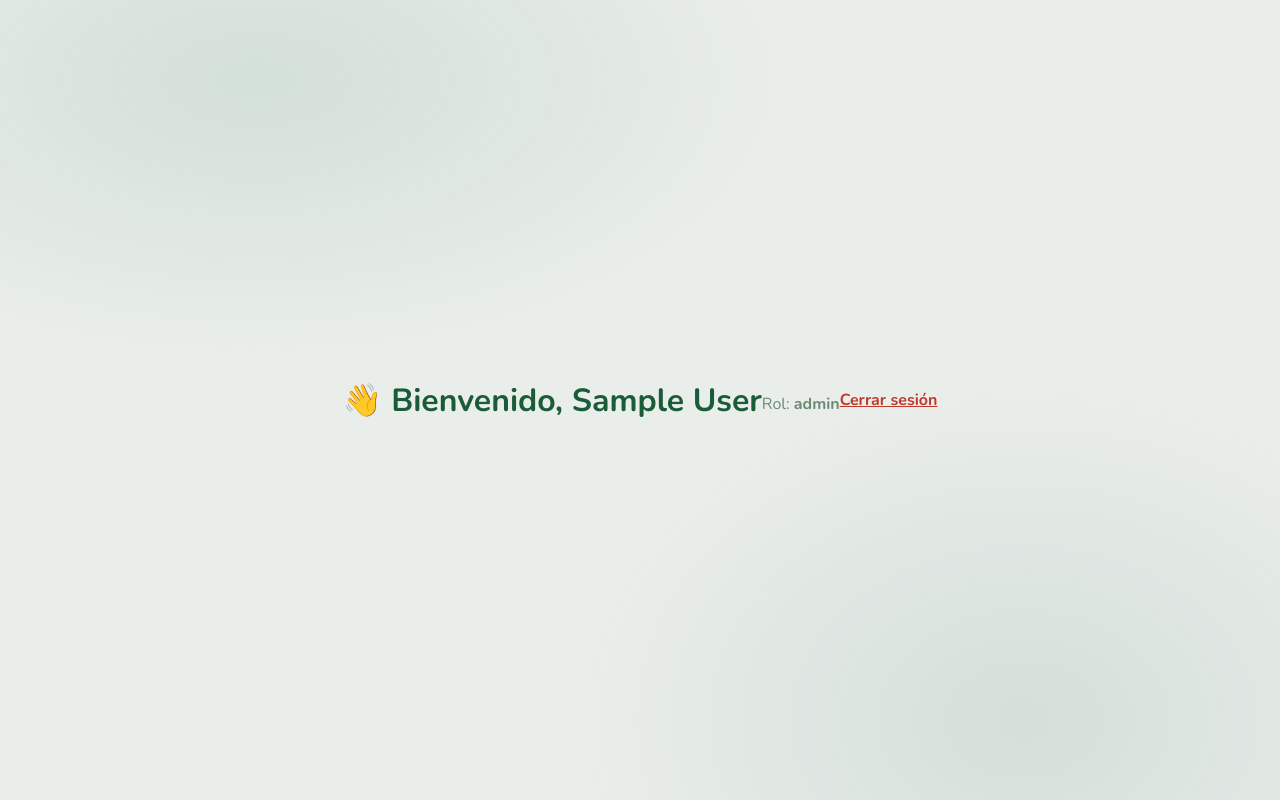
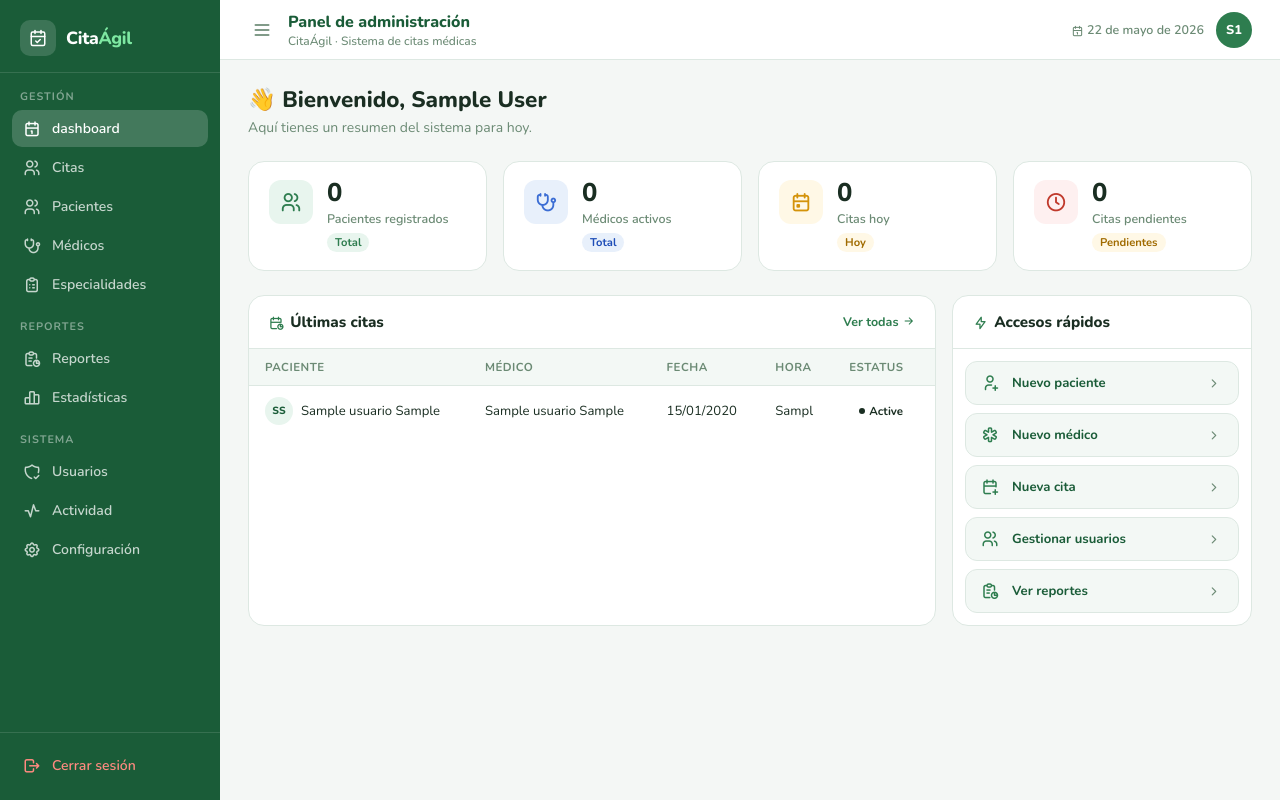
Before and after one commit to IIRandyII/Sistema-de-Gesti-n-Citas-Medicas, a PHP site: page /admin/dashboard.php in a window 1280 px wide. Run offline with PHP 8.4, Linux system fonts and the light colour scheme; the visitor is signed in with stand-in values (Sample User, id 1); tables that the repository leaves empty or names only in its code hold one stand-in row (values such as "Sample post").

Commit message:
feat(admin): add admin dashboard with reusable layout system
- Add includes/admin/layout.php (reusable sidebar + header)
- Add assets/css/admin/layout.css (base styles for all admin pages)
- Add assets/css/admin/dashboard.css (dashboard-specific styles)
- Add assets/js/admin/layout.js (sidebar toggle with localStorage)
- Add assets/js/admin/dashboard.js (stat cards entrance animation)
- Add pages/admin/dashboard.php (stats from DB, last 8 appointments)
- Fix strftime() deprecated in PHP 8.1+, replaced with date()

```diff
--- /dev/null
+++ b/assets/css/admin/dashboard.css
@@ -0,0 +1,196 @@
+/* ============================================================
+   dashboard.css — Estilos específicos del dashboard admin
+   CitaÁgil · Sistema de citas médicas
+   ============================================================ */
+
+/* ── WELCOME ── */
+.welcome { margin-bottom: 24px; }
+.welcome h1 { font-size: 1.4rem; font-weight: 800; color: var(--text); }
+.welcome p  { font-size: .875rem; color: var(--muted); margin-top: 3px; }
+
+/* ── STAT CARDS ── */
+.stats-grid {
+  display: grid;
+  grid-template-columns: repeat(4, 1fr);
+  gap: 16px;
+  margin-bottom: 24px;
+}
+
+.stat-card {
+  background: var(--white);
+  border-radius: 16px;
+  border: 1px solid var(--border);
+  padding: 18px 20px;
+  display: flex;
+  align-items: flex-start;
+  gap: 14px;
+}
+
+.stat-icon {
+  width: 44px; height: 44px;
+  border-radius: 12px;
+  display: flex; align-items: center; justify-content: center;
+  font-size: 22px;
+  flex-shrink: 0;
+}
+
+.stat-icon.green { background: var(--green-light); color: var(--green-main); }
+.stat-icon.blue  { background: var(--blue-light);  color: var(--blue-main);  }
+.stat-icon.amber { background: var(--amber-light); color: var(--amber-main); }
+.stat-icon.red   { background: var(--red-light);   color: var(--red-main);   }
+
+.stat-info { flex: 1; min-width: 0; }
+.stat-value { font-size: 1.6rem; font-weight: 800; color: var(--text); line-height: 1; }
+.stat-label { font-size: .78rem; color: var(--muted); font-weight: 600; margin-top: 4px; }
+
+.stat-badge {
+  font-size: .7rem; font-weight: 700;
+  padding: 2px 8px; border-radius: 20px;
+  margin-top: 6px; display: inline-block;
+}
+
+.stat-badge.up   { background: var(--green-light); color: var(--green-main); }
+.stat-badge.warn { background: var(--amber-light); color: var(--amber-dark); }
+.stat-badge.info { background: var(--blue-light);  color: var(--blue-dark);  }
+
+/* ── BOTTOM GRID ── */
+.bottom-grid {
+  display: grid;
+  grid-template-columns: 1fr 300px;
+  gap: 16px;
+}
+
+/* ── CARD BASE ── */
+.card {
+  background: var(--white);
+  border-radius: 16px;
+  border: 1px solid var(--border);
+  overflow: hidden;
+}
+
+.card-header {
+  padding: 16px 20px;
+  border-bottom: 1px solid var(--border);
+  display: flex;
+  align-items: center;
+  justify-content: space-between;
+}
+
+.card-header h3 {
+  font-size: .95rem;
+  font-weight: 800;
+  color: var(--text);
+}
+
+.card-header a {
+  font-size: .78rem;
+  font-weight: 700;
+  color: var(--green-main);
+  display: flex;
+  align-items: center;
+  gap: 4px;
+}
+
+/* ── TABLE ── */
+table { width: 100%; border-collapse: collapse; font-size: .82rem; }
+
+thead th {
+  padding: 10px 16px;
+  text-align: left;
+  font-size: .72rem;
+  font-weight: 700;
+  color: var(--muted);
+  text-transform: uppercase;
+  letter-spacing: .5px;
+  background: var(--green-xlight);
+  border-bottom: 1px solid var(--border);
+}
+
+tbody tr {
+  border-bottom: 1px solid var(--border);
+  transition: background .15s;
+}
+
+tbody tr:last-child { border-bottom: none; }
+tbody tr:hover { background: var(--green-xlight); }
+tbody td { padding: 11px 16px; color: var(--text); vertical-align: middle; }
+
+.patient-cell { display: flex; align-items: center; gap: 8px; }
+
+.mini-avatar {
+  width: 28px; height: 28px;
+  border-radius: 50%;
+  background: var(--green-light);
+  color: var(--green-dark);
+  display: flex; align-items: center; justify-content: center;
+  font-size: .65rem; font-weight: 800;
+  flex-shrink: 0;
+}
+
+/* ── BADGES DE ESTATUS ── */
+.badge {
+  display: inline-flex;
+  align-items: center;
+  gap: 4px;
+  padding: 3px 10px;
+  border-radius: 20px;
+  font-size: .72rem;
+  font-weight: 700;
+}
+
+.badge::before {
+  content: '';
+  width: 6px; height: 6px;
+  border-radius: 50%;
+  background: currentColor;
+}
+
+.badge.pendiente  { background: var(--amber-light); color: var(--amber-dark); }
+.badge.confirmada { background: var(--green-light);  color: var(--green-main); }
+.badge.cancelada  { background: var(--red-light);    color: var(--red-main);   }
+.badge.completada { background: var(--blue-light);   color: var(--blue-dark);  }
+
+/* ── QUICK ACTIONS ── */
+.actions-list {
+  padding: 12px;
+  display: flex;
+  flex-direction: column;
+  gap: 8px;
+}
+
+.action-btn {
+  display: flex;
+  align-items: center;
+  gap: 12px;
+  padding: 12px 14px;
+  border-radius: 12px;
+  background: var(--green-xlight);
+  border: 1px solid var(--border);
+  cursor: pointer;
+  transition: all .18s;
+  font-weight: 700;
+  font-size: .82rem;
+  color: var(--green-dark);
+  font-family: 'Nunito', sans-serif;
+  width: 100%;
+  text-align: left;
+}
+
+.action-btn:hover {
+  background: var(--green-light);
+  border-color: var(--green-mid);
+}
+
+.action-btn i { font-size: 18px; color: var(--green-main); width: 20px; text-align: center; }
+.action-btn span { flex: 1; }
+.action-btn .arrow { color: var(--muted); font-size: 14px; }
+
+/* ── EMPTY STATE ── */
+.empty-state {
+  padding: 40px 20px;
+  text-align: center;
+  color: var(--muted);
+}
+
+.empty-state i { font-size: 36px; margin-bottom: 8px; display: block; color: var(--border); }
+.empty-state p { font-size: .82rem; }
--- /dev/null
+++ b/assets/css/admin/layout.css
@@ -0,0 +1,244 @@
+/* ============================================================
+   layout.css — Estilos base reutilizables del panel admin
+   CitaÁgil · Sistema de citas médicas
+   ============================================================ */
+
+@import url('https://fonts.googleapis.com/css2?family=Nunito:wght@400;500;600;700;800&display=swap');
+@import url('https://cdn.jsdelivr.net/npm/@tabler/icons-webfont@latest/dist/tabler-icons.min.css');
+
+*, *::before, *::after { box-sizing: border-box; margin: 0; padding: 0; }
+
+:root {
+  --green-dark:   #1a5c38;
+  --green-main:   #2e7d4f;
+  --green-mid:    #3a9a62;
+  --green-light:  #e8f5ee;
+  --green-xlight: #f3f8f5;
+  --blue-light:   #e8f0fb;
+  --blue-main:    #3b6dd4;
+  --blue-dark:    #1e4db7;
+  --amber-light:  #fff8e6;
+  --amber-main:   #d4930a;
+  --amber-dark:   #a06b00;
+  --red-light:    #fef0f0;
+  --red-main:     #c0392b;
+  --text:         #1a2e22;
+  --muted:        #6b8a74;
+  --border:       #dde8e2;
+  --bg:           #f4f7f5;
+  --white:        #ffffff;
+  --sidebar-w:    220px;
+  --header-h:     60px;
+  --radius:       14px;
+}
+
+body {
+  font-family: 'Nunito', sans-serif;
+  background: var(--bg);
+  color: var(--text);
+  min-height: 100vh;
+}
+
+a { text-decoration: none; color: inherit; }
+
+/* ── LAYOUT ── */
+.layout { display: flex; min-height: 100vh; }
+
+/* ── SIDEBAR ── */
+.sidebar {
+  width: var(--sidebar-w);
+  background: var(--green-dark);
+  color: #fff;
+  display: flex;
+  flex-direction: column;
+  position: fixed;
+  top: 0; left: 0;
+  height: 100vh;
+  z-index: 100;
+  transition: transform .3s ease;
+  overflow-y: auto;
+}
+
+.sidebar-logo {
+  padding: 20px 20px 16px;
+  border-bottom: 1px solid rgba(255,255,255,.12);
+  display: flex;
+  align-items: center;
+  gap: 10px;
+  flex-shrink: 0;
+}
+
+.sidebar-logo .logo-icon {
+  width: 36px; height: 36px;
+  background: rgba(255,255,255,.15);
+  border-radius: 10px;
+  display: flex; align-items: center; justify-content: center;
+  flex-shrink: 0;
+}
+
+.sidebar-logo .logo-icon svg { width: 18px; height: 18px; }
+
+.sidebar-logo .logo-text {
+  font-size: 1.1rem;
+  font-weight: 800;
+  letter-spacing: -.3px;
+}
+
+.sidebar-logo .logo-text span { color: #7ee8a2; }
+
+.sidebar-nav {
+  padding: 16px 12px;
+  flex: 1;
+}
+
+.nav-label {
+  font-size: .68rem;
+  font-weight: 700;
+  letter-spacing: 1px;
+  color: rgba(255,255,255,.45);
+  text-transform: uppercase;
+  padding: 0 8px;
+  margin: 16px 0 6px;
+}
+
+.nav-label:first-child { margin-top: 0; }
+
+.nav-item {
+  display: flex;
+  align-items: center;
+  gap: 10px;
+  padding: 9px 10px;
+  border-radius: 10px;
+  font-size: .875rem;
+  font-weight: 600;
+  color: rgba(255,255,255,.75);
+  cursor: pointer;
+  transition: all .18s;
+  margin-bottom: 2px;
+}
+
+.nav-item:hover { background: rgba(255,255,255,.1); color: #fff; }
+.nav-item.active { background: rgba(255,255,255,.18); color: #fff; }
+.nav-item i { font-size: 18px; width: 20px; text-align: center; }
+
+.sidebar-footer {
+  padding: 14px 12px;
+  border-top: 1px solid rgba(255,255,255,.12);
+  flex-shrink: 0;
+}
+
+.nav-item.logout { color: #ff8a80; }
+.nav-item.logout:hover { background: rgba(255,100,80,.15); }
+
+/* ── MAIN ── */
+.main {
+  margin-left: var(--sidebar-w);
+  flex: 1;
+  display: flex;
+  flex-direction: column;
+  min-height: 100vh;
+}
+
+/* ── HEADER ── */
+.header {
+  height: var(--header-h);
+  background: var(--white);
+  border-bottom: 1px solid var(--border);
+  display: flex;
+  align-items: center;
+  justify-content: space-between;
+  padding: 0 28px;
+  position: sticky;
+  top: 0;
+  z-index: 50;
+}
+
+.header-left {
+  display: flex;
+  align-items: center;
+  gap: 12px;
+}
+
+.sidebar-toggle {
+  background: none;
+  border: none;
+  cursor: pointer;
+  color: var(--muted);
+  font-size: 20px;
+  display: flex;
+  align-items: center;
+  padding: 4px;
+  border-radius: 8px;
+  transition: color .15s, background .15s;
+}
+
+.sidebar-toggle:hover { color: var(--green-main); background: var(--green-light); }
+
+.header-titles { display: flex; flex-direction: column; }
+.header-title { font-size: 1rem; font-weight: 800; color: var(--green-dark); }
+.header-sub   { font-size: .75rem; color: var(--muted); font-weight: 500; }
+
+.header-right {
+  display: flex;
+  align-items: center;
+  gap: 12px;
+}
+
+.header-date {
+  font-size: .78rem;
+  color: var(--muted);
+  font-weight: 600;
+}
+
+.avatar {
+  width: 36px; height: 36px;
+  border-radius: 50%;
+  background: var(--green-main);
+  color: #fff;
+  display: flex; align-items: center; justify-content: center;
+  font-size: .8rem;
+  font-weight: 800;
+  cursor: default;
+  title: attr(title);
+}
+
+/* ── CONTENT WRAPPER ── */
+.content {
+  padding: 24px 28px;
+  flex: 1;
+}
+
+/* ── TOAST (reutilizable) ── */
+.toast {
+  position: fixed;
+  top: 24px; right: 24px;
+  background: var(--green-dark);
+  color: #fff;
+  padding: 12px 18px;
+  border-radius: var(--radius);
+  font-size: .875rem;
+  font-weight: 600;
+  display: flex;
+  align-items: center;
+  gap: 8px;
+  box-shadow: 0 4px 20px rgba(26,92,56,.30);
+  z-index: 999;
+  animation: toastIn .35s cubic-bezier(.22,1,.36,1) both,
+             toastOut .4s ease 3.35s forwards;
+}
+
+.toast-error { background: var(--red-main); }
+
+@keyframes toastIn {
+  from { opacity: 0; transform: translateY(-16px); }
+  to   { opacity: 1; transform: translateY(0); }
+}
+
+@keyframes toastOut {
+  from { opacity: 1; transform: translateY(0); }
+  to   { opacity: 0; transform: translateY(-16px); }
+}
+
+/* ── SIDEBAR COLLAPSED ── */
+.sidebar.collapsed { transform: translateX(-100%); }
+.main.expanded     { margin-left: 0; }
--- /dev/null
+++ b/assets/js/admin/dashboard.js
@@ -0,0 +1,17 @@
+// ============================================================
+//  dashboard.js — Lógica del dashboard admin
+//  CitaÁgil · Sistema de citas médicas
+// ============================================================
+
+document.addEventListener('DOMContentLoaded', function () {
+  // Animación de entrada de las stat cards
+  document.querySelectorAll('.stat-card').forEach(function (card, i) {
+    card.style.opacity = '0';
+    card.style.transform = 'translateY(16px)';
+    card.style.transition = 'opacity .35s ease, transform .35s ease';
+    setTimeout(function () {
+      card.style.opacity = '1';
+      card.style.transform = 'translateY(0)';
+    }, 80 * i);
+  });
+});
--- /dev/null
+++ b/assets/js/admin/layout.js
@@ -0,0 +1,24 @@
+// ============================================================
+//  layout.js — Comportamiento del sidebar (reutilizable)
+//  CitaÁgil · Sistema de citas médicas
+// ============================================================
+
+document.addEventListener('DOMContentLoaded', function () {
+  const toggle  = document.getElementById('sidebarToggle');
+  const sidebar = document.querySelector('.sidebar');
+  const main    = document.querySelector('.main');
+
+  if (!toggle || !sidebar || !main) return;
+
+  // Restaurar estado guardado
+  if (localStorage.getItem('sidebar_collapsed') === 'true') {
+    sidebar.classList.add('collapsed');
+    main.classList.add('expanded');
+  }
+
+  toggle.addEventListener('click', function () {
+    sidebar.classList.toggle('collapsed');
+    main.classList.toggle('expanded');
+    localStorage.setItem('sidebar_collapsed', sidebar.classList.contains('collapsed'));
+  });
+});
--- /dev/null
+++ b/includes/admin/layout.php
@@ -0,0 +1,94 @@
+<aside class="sidebar">
+  <div class="sidebar-logo">
+    <div class="logo-icon">
+      <svg viewBox="0 0 24 24" fill="none" stroke="#fff" stroke-width="2" stroke-linecap="round" stroke-linejoin="round">
+        <rect x="3" y="4" width="18" height="18" rx="2"/>
+        <line x1="16" y1="2" x2="16" y2="6"/>
+        <line x1="8"  y1="2" x2="8"  y2="6"/>
+        <line x1="3"  y1="10" x2="21" y2="10"/>
+        <polyline points="9 16 11 18 15 14"/>
+      </svg>
+    </div>
+    <div class="logo-text">Cita<span>Ágil</span></div>
+  </div>
+
+  <nav class="sidebar-nav">
+
+    <div class="nav-label">Gestión</div>
+    <a href="/CitaAgil1/pages/admin/dashboard.php"
+       class="nav-item <?= $current_page === 'dashboard' ? 'active' : '' ?>">
+      <i class="ti ti-calendar"></i> dashboard
+    </a>
+
+    <a href="/CitaAgil1/pages/admin/citas.php"
+       class="nav-item <?= $current_page === 'citas' ? 'active' : '' ?>">
+      <i class="ti ti-users"></i> Citas
+    </a>
+
+    <a href="/CitaAgil1/pages/admin/pacientes.php"
+       class="nav-item <?= $current_page === 'pacientes' ? 'active' : '' ?>">
+      <i class="ti ti-users"></i> Pacientes
+    </a>
+    <a href="/CitaAgil1/pages/admin/medicos.php"
+       class="nav-item <?= $current_page === 'medicos' ? 'active' : '' ?>">
+      <i class="ti ti-stethoscope"></i> Médicos
+    </a>
+    <a href="/CitaAgil1/pages/admin/especialidades.php"
+       class="nav-item <?= $current_page === 'especialidades' ? 'active' : '' ?>">
+      <i class="ti ti-clipboard-list"></i> Especialidades
+    </a>
+
+    <div class="nav-label">Reportes</div>
+    <a href="/CitaAgil1/pages/admin/reportes.php"
+       class="nav-item <?= $current_page === 'reportes' ? 'active' : '' ?>">
+      <i class="ti ti-report"></i> Reportes
+    </a>
+    <a href="/CitaAgil1/pages/admin/estadisticas.php"
+       class="nav-item <?= $current_page === 'estadisticas' ? 'active' : '' ?>">
+      <i class="ti ti-chart-bar"></i> Estadísticas
+    </a>
+
+    <div class="nav-label">Sistema</div>
+    <a href="/CitaAgil1/pages/admin/usuarios.php"
+       class="nav-item <?= $current_page === 'usuarios' ? 'active' : '' ?>">
+      <i class="ti ti-shield-check"></i> Usuarios
+    </a>
+    <a href="/CitaAgil1/pages/admin/actividad.php"
+       class="nav-item <?= $current_page === 'actividad' ? 'active' : '' ?>">
+      <i class="ti ti-activity"></i> Actividad
+    </a>
+    <a href="/CitaAgil1/pages/admin/configuracion.php"
+       class="nav-item <?= $current_page === 'configuracion' ? 'active' : '' ?>">
+      <i class="ti ti-settings"></i> Configuración
+    </a>
+
+  </nav>
+
+  <div class="sidebar-footer">
+    <a href="/CitaAgil1/includes/logout.php" class="nav-item logout">
+      <i class="ti ti-logout"></i> Cerrar sesión
+    </a>
+  </div>
+</aside>
+
+<div class="main">
+  <header class="header">
+    <div class="header-left">
+      <button class="sidebar-toggle" id="sidebarToggle" aria-label="Toggle sidebar">
+        <i class="ti ti-menu-2"></i>
+      </button>
+      <div class="header-titles">
+        <span class="header-title"><?= $page_title ?? 'Panel de administración' ?></span>
+        <span class="header-sub">CitaÁgil · Sistema de citas médicas</span>
+      </div>
+    </div>
+    <div class="header-right">
+      <span class="header-date">
+        <i class="ti ti-calendar" style="vertical-align:-2px"></i>
+        <?= date('d') . ' de ' . ['enero','febrero','marzo','abril','mayo','junio','julio','agosto','septiembre','octubre','noviembre','diciembre'][date('n')-1] . ' de ' . date('Y') ?>
+      </span>
+      <div class="avatar" title="<?= htmlspecialchars($_SESSION['nombre'] . ' ' . $_SESSION['apellido']) ?>">
+        <?= strtoupper(substr($_SESSION['nombre'], 0, 1) . substr($_SESSION['apellido'], 0, 1)) ?>
+      </div>
+    </div>
+  </header>
--- a/pages/admin/dashboard.php
+++ b/pages/admin/dashboard.php
@@ -1,18 +1,172 @@
 <?php
 require_once __DIR__ . '/../../includes/auth.php';
 requireRole('admin');
+
+$current_page = 'dashboard';
+$page_title   = 'Panel de administración';
+
+$pdo = getDB();
+
+// Estadísticas
+$total_pacientes = $pdo->query("SELECT COUNT(*) FROM usuarios WHERE rol = 'paciente' AND activo = 1")->fetchColumn();
+$total_medicos   = $pdo->query("SELECT COUNT(*) FROM usuarios WHERE rol = 'medico'   AND activo = 1")->fetchColumn();
+$citas_hoy       = $pdo->query("SELECT COUNT(*) FROM citas WHERE fecha = CURDATE()")->fetchColumn();
+$citas_pendientes= $pdo->query("SELECT COUNT(*) FROM citas WHERE estatus = 'pendiente'")->fetchColumn();
+
+// Últimas 8 citas
+$ultimas_citas = $pdo->query("
+    SELECT
+        c.id, c.fecha, c.hora, c.estatus,
+        CONCAT(p.nombre, ' ', p.apellido) AS paciente,
+        CONCAT(m.nombre, ' ', m.apellido) AS medico,
+        p.nombre AS paciente_nombre,
+        p.apellido AS paciente_apellido
+    FROM citas c
+    JOIN usuarios p ON c.paciente_id = p.id
+    JOIN medicos  med ON c.medico_id = med.id
+    JOIN usuarios m ON med.usuario_id = m.id
+    ORDER BY c.creado_en DESC
+    LIMIT 8
+")->fetchAll();
 ?>
 <!DOCTYPE html>
 <html lang="es">
 <head>
   <meta charset="UTF-8"/>
-  <title>Dashboard Admin — CitaÁgil</title>
-  <link rel="stylesheet" href="../../assets/css/auth.css"/>
+  <meta name="viewport" content="width=device-width, initial-scale=1.0"/>
+  <title><?= $page_title ?> — CitaÁgil</title>
+  <link rel="stylesheet" href="/CitaAgil1/assets/css/admin/layout.css"/>
+  <link rel="stylesheet" href="/CitaAgil1/assets/css/admin/dashboard.css"/>
 </head>
-<body style="padding:40px; font-family:'Nunito',sans-serif;">
-  <h1 style="color:#1a5c38;">👋 Bienvenido, <?= htmlspecialchars($_SESSION['nombre']) ?></h1>
-  <p style="color:#6b8a74; margin-top:8px;">Rol: <strong><?= $_SESSION['rol'] ?></strong></p>
-  <br>
-  <a href="/CitaAgil1/includes/logout.php" style="color:#c0392b; font-weight:700;">Cerrar sesión</a>
+<body>
+<div class="layout">
+
+<?php include __DIR__ . '/../../includes/admin/layout.php'; ?>
+
+  <div class="content">
+
+    <div class="welcome">
+      <h1>👋 Bienvenido, <?= htmlspecialchars($_SESSION['nombre']) ?></h1>
+      <p>Aquí tienes un resumen del sistema para hoy.</p>
+    </div>
+
+    <!-- Stat Cards -->
+    <div class="stats-grid">
+      <div class="stat-card">
+        <div class="stat-icon green"><i class="ti ti-users"></i></div>
+        <div class="stat-info">
+          <div class="stat-value"><?= $total_pacientes ?></div>
+          <div class="stat-label">Pacientes registrados</div>
+          <span class="stat-badge up">Total</span>
+        </div>
+      </div>
+      <div class="stat-card">
+        <div class="stat-icon blue"><i class="ti ti-stethoscope"></i></div>
+        <div class="stat-info">
+          <div class="stat-value"><?= $total_medicos ?></div>
+          <div class="stat-label">Médicos activos</div>
+          <span class="stat-badge info">Total</span>
+        </div>
+      </div>
+      <div class="stat-card">
+        <div class="stat-icon amber"><i class="ti ti-calendar-event"></i></div>
+        <div class="stat-info">
+          <div class="stat-value"><?= $citas_hoy ?></div>
+          <div class="stat-label">Citas hoy</div>
+          <span class="stat-badge warn">Hoy</span>
+        </div>
+      </div>
+      <div class="stat-card">
+        <div class="stat-icon red"><i class="ti ti-clock-hour-4"></i></div>
+        <div class="stat-info">
+          <div class="stat-value"><?= $citas_pendientes ?></div>
+          <div class="stat-label">Citas pendientes</div>
+          <span class="stat-badge warn">Pendientes</span>
+        </div>
+      </div>
+    </div>
+
+    <!-- Bottom Grid -->
+    <div class="bottom-grid">
+
+      <!-- Últimas citas -->
+      <div class="card">
+        <div class="card-header">
+          <h3><i class="ti ti-calendar-stats" style="vertical-align:-2px; margin-right:6px; color:var(--green-main)"></i>Últimas citas</h3>
+          <a href="/CitaAgil1/pages/admin/citas.php">Ver todas <i class="ti ti-arrow-right"></i></a>
+        </div>
+        <table>
+          <thead>
+            <tr>
+              <th>Paciente</th>
+              <th>Médico</th>
+              <th>Fecha</th>
+              <th>Hora</th>
+              <th>Estatus</th>
+            </tr>
+          </thead>
+          <tbody>
+            <?php if (empty($ultimas_citas)): ?>
+              <tr>
+                <td colspan="5">
+                  <div class="empty-state">
+                    <i class="ti ti-calendar-off"></i>
+                    <p>No hay citas registradas aún.</p>
+                  </div>
+                </td>
+              </tr>
+            <?php else: ?>
+              <?php foreach ($ultimas_citas as $cita): ?>
+                <tr>
+                  <td>
+                    <div class="patient-cell">
+                      <div class="mini-avatar">
+                        <?= strtoupper(substr($cita['paciente_nombre'], 0, 1) . substr($cita['paciente_apellido'], 0, 1)) ?>
+                      </div>
+                      <?= htmlspecialchars($cita['paciente']) ?>
+                    </div>
+                  </td>
+                  <td><?= htmlspecialchars($cita['medico']) ?></td>
+                  <td><?= date('d/m/Y', strtotime($cita['fecha'])) ?></td>
+                  <td><?= substr($cita['hora'], 0, 5) ?></td>
+                  <td><span class="badge <?= $cita['estatus'] ?>"><?= ucfirst($cita['estatus']) ?></span></td>
+                </tr>
+              <?php endforeach; ?>
+            <?php endif; ?>
+          </tbody>
+        </table>
+      </div>
+
+      <!-- Accesos rápidos -->
+      <div class="card">
+        <div class="card-header">
+          <h3><i class="ti ti-bolt" style="vertical-align:-2px; margin-right:6px; color:var(--green-main)"></i>Accesos rápidos</h3>
+        </div>
+        <div class="actions-list">
+          <a href="/CitaAgil1/pages/admin/pacientes.php" class="action-btn">
+            <i class="ti ti-user-plus"></i><span>Nuevo paciente</span><i class="ti ti-chevron-right arrow"></i>
+          </a>
+          <a href="/CitaAgil1/pages/admin/medicos.php" class="action-btn">
+            <i class="ti ti-medical-cross"></i><span>Nuevo médico</span><i class="ti ti-chevron-right arrow"></i>
+          </a>
+          <a href="/CitaAgil1/pages/admin/citas.php" class="action-btn">
+            <i class="ti ti-calendar-plus"></i><span>Nueva cita</span><i class="ti ti-chevron-right arrow"></i>
+          </a>
+          <a href="/CitaAgil1/pages/admin/usuarios.php" class="action-btn">
+            <i class="ti ti-users"></i><span>Gestionar usuarios</span><i class="ti ti-chevron-right arrow"></i>
+          </a>
+          <a href="/CitaAgil1/pages/admin/reportes.php" class="action-btn">
+            <i class="ti ti-report"></i><span>Ver reportes</span><i class="ti ti-chevron-right arrow"></i>
+          </a>
+        </div>
+      </div>
+
+    </div>
+  </div>
+</div><!-- .main -->
+</div><!-- .layout -->
+
+<script src="/CitaAgil1/assets/js/admin/layout.js"></script>
+<script src="/CitaAgil1/assets/js/admin/dashboard.js"></script>
 </body>
 </html>
```
